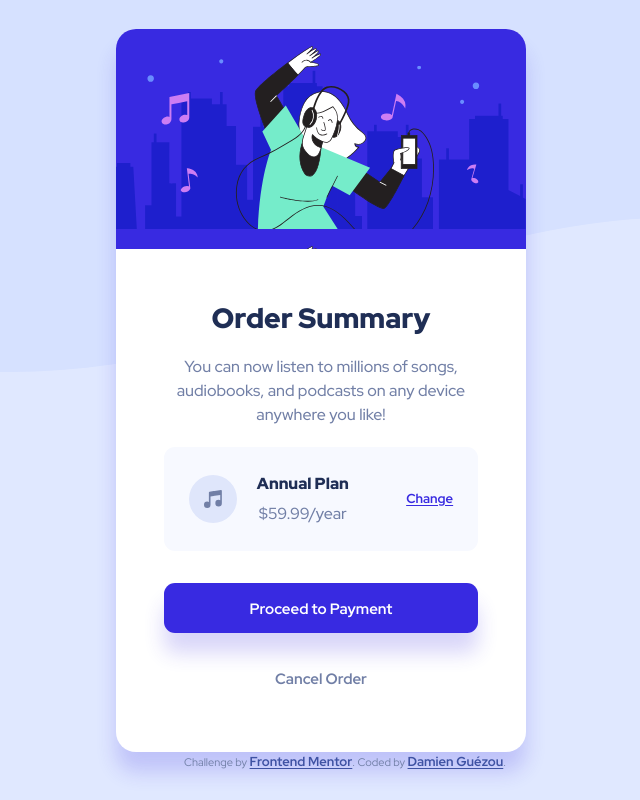
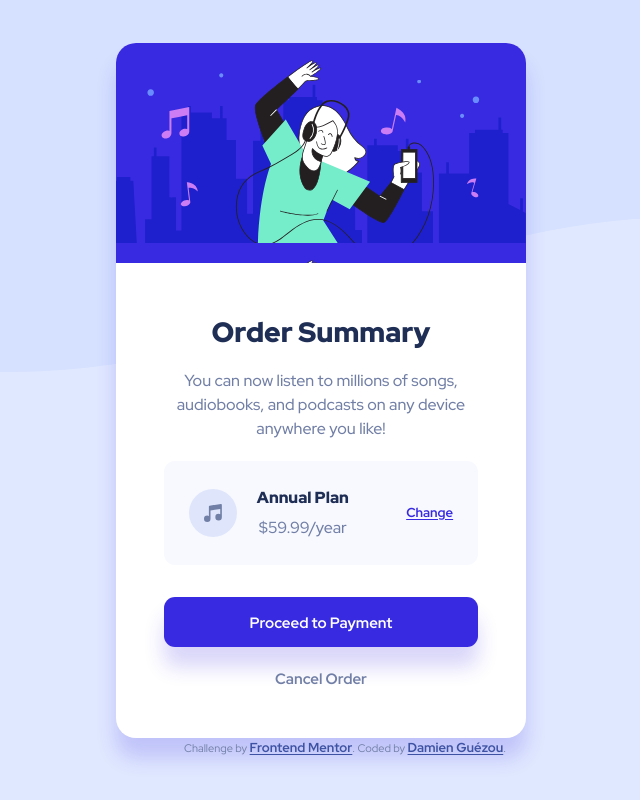
Before and after one commit to clamz35/order-summary-component, a plain HTML site: page index.html in a window 1280 px wide. Shown: the whole page, without its empty margins (295-935 px from the left). Drawn offline with Linux system fonts and the light colour scheme.

Commit message:
fix button alt height

```diff
--- a/assets/scss/_button.scss
+++ b/assets/scss/_button.scss
@@ -22,6 +22,7 @@
         box-shadow: none;
         padding: 0;
         transition: color 0.2s ease;
+        height: unset;
 
         &:hover {
             background-color: none;
```
Also changed, not shown: dist/assets/css/style.css, dist/assets/css/style.min.css, 2 other files.
